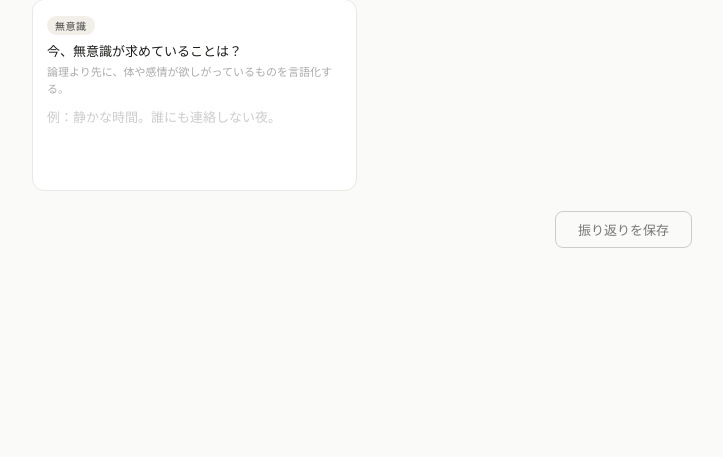
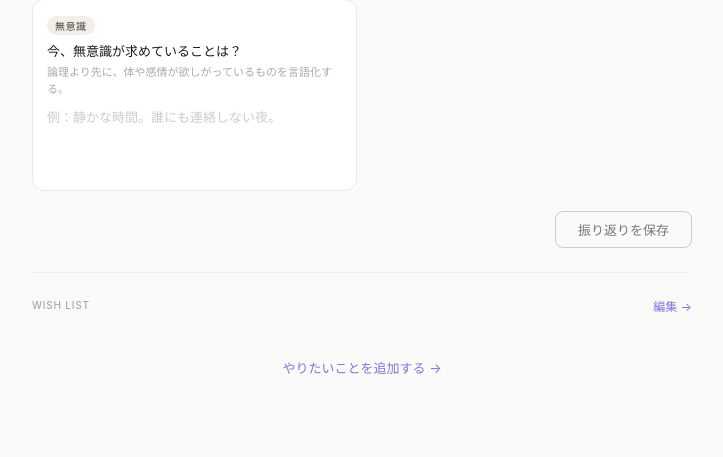
Before and after one commit to yuya-nakashima/body-data-lab, a FastAPI app: page /ui/reflections in a window 1280 px wide. Shown: the part 510-967 px from the top of the page, without its empty margins (278-1001 px from the left). Before the commit the page ends 758 px from the top, so only its background shows below. Run offline with FastAPI, Linux system fonts and the light colour scheme; data that the repository does not hold is empty; parts of the project's set-up code (start-up, migrations or seed data) failed here and were passed over.

Commit message:
Add wish list to bottom of NINJA HABITS page
Co-Authored-By: Claude Sonnet 4.6 <noreply@anthropic.com>

```diff
--- a/app/templates/reflections.html
+++ b/app/templates/reflections.html
@@ -62,6 +62,10 @@ button.save:disabled{opacity:.5;cursor:default}
 .feedback{margin-top:12px;padding:10px 14px;border-radius:8px;font-size:13px;display:none;text-align:right}
 .feedback.success{background:#f0fdf4;color:#16a34a;border:1px solid #bbf7d0;display:block}
 .feedback.error{background:#fef2f2;color:#dc2626;border:1px solid #fecaca;display:block}
+.wish-category{margin-bottom:14px}
+.wish-cat-name{font-size:11px;font-weight:600;color:#aaa;letter-spacing:.08em;text-transform:uppercase;margin-bottom:6px}
+.wish-item{font-size:13px;color:#374151;padding:5px 0;border-bottom:1px solid #f5f5f3}
+.wish-item:last-child{border-bottom:none}
 </style>
 </head>
 <body>
@@ -113,6 +117,15 @@ button.save:disabled{opacity:.5;cursor:default}
   </div>
   <div class="save-row"><button class="save" id="save-btn" onclick="saveReflection()">振り返りを保存</button></div>
   <div class="feedback" id="feedback"></div>
+
+  <div class="divider"></div>
+
+  <!-- やりたいことリスト -->
+  <div class="sec-header">
+    <span class="sec-label">Wish List</span>
+    <a class="nav-link" href="/ui/wishes">編集 →</a>
+  </div>
+  <div id="wishList"></div>
 </div>
 
 <script>
@@ -286,7 +299,26 @@ async function init(){
   }catch(e){}
 }
 
+async function loadWishes(){
+  const container = document.getElementById('wishList');
+  try{
+    const r = await fetch('/wishes/categories');
+    const data = await r.json();
+    const categories = data.categories || [];
+    if(categories.length === 0){
+      container.innerHTML = '<div class="no-groups-msg"><a href="/ui/wishes">やりたいことを追加する →</a></div>';
+      return;
+    }
+    container.innerHTML = categories.map(cat => `
+      <div class="wish-category">
+        <div class="wish-cat-name">${escHtml(cat.name)}</div>
+        ${(cat.items||[]).map(item => `<div class="wish-item">${escHtml(item.content)}</div>`).join('')}
+      </div>`).join('');
+  }catch(e){}
+}
+
 init();
+loadWishes();
 </script>
 </body>
 </html>
```
